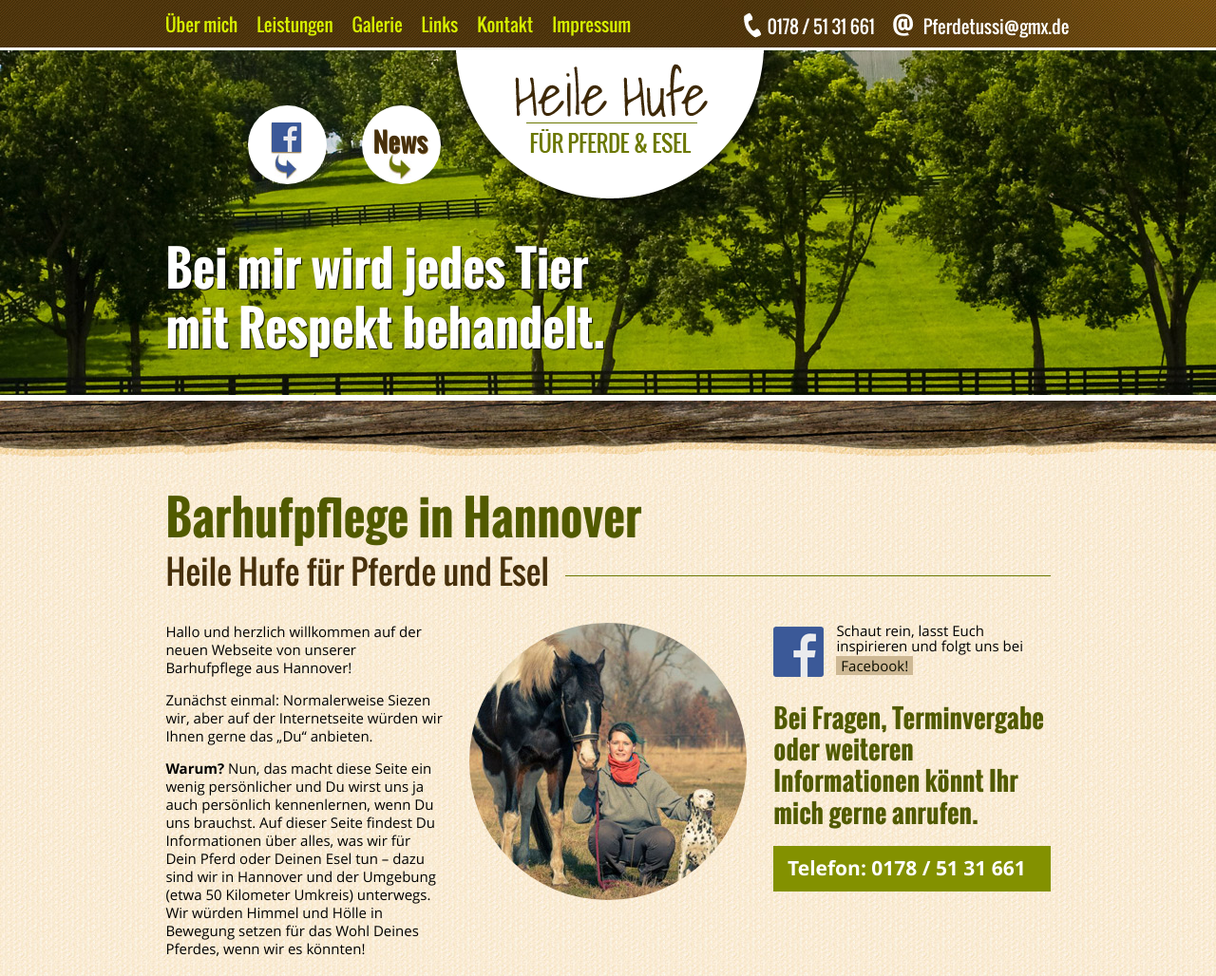
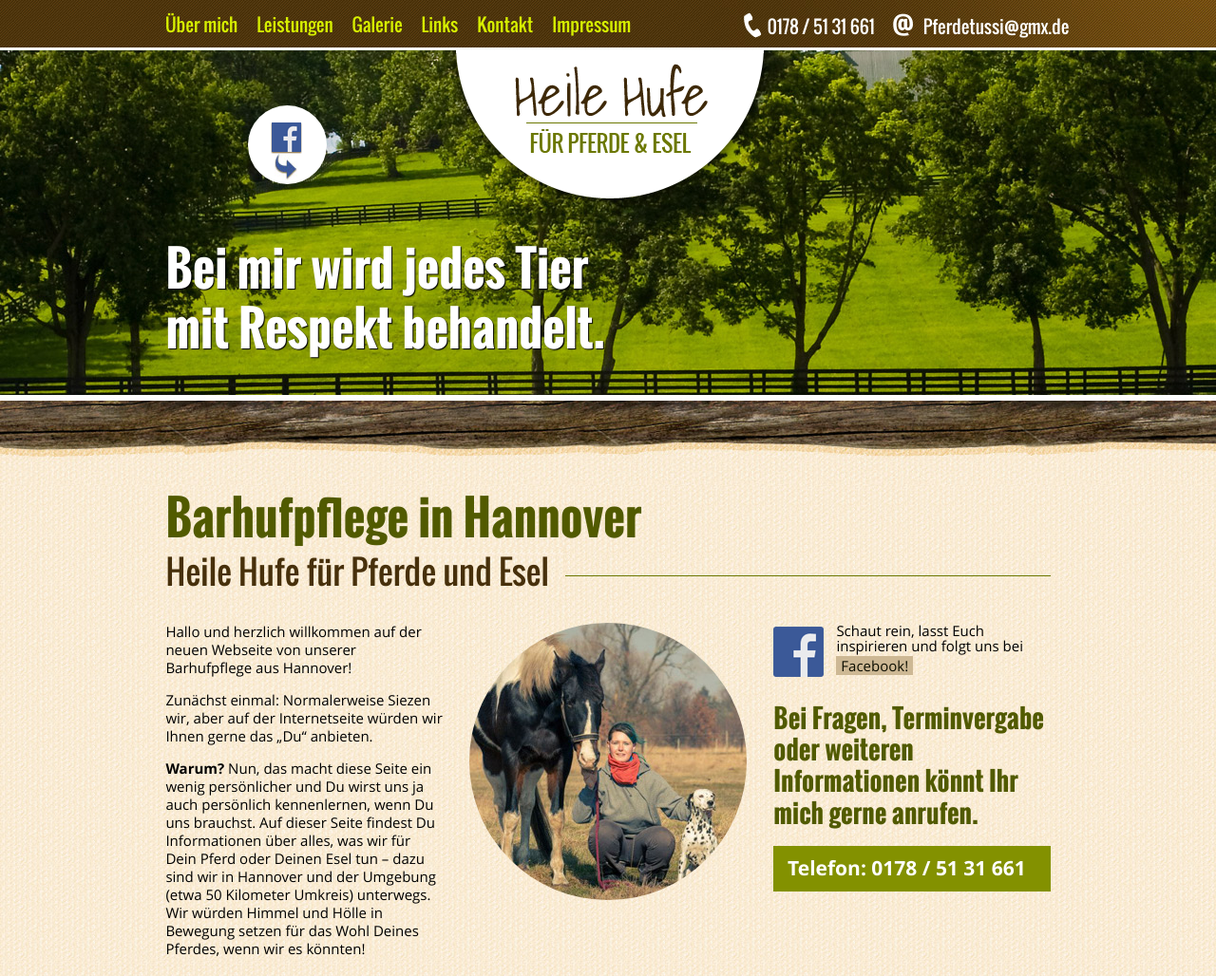
Before and after one commit to pferdetussi/pferdetussi.github.io, a plain HTML site: page index.html in a window 1280 px wide. Shown: the top 1028 px of the page at 95% size. Drawn offline with Linux system fonts and the light colour scheme.

Commit message:
news weg

```diff
--- a/index.html
+++ b/index.html
@@ -108,9 +108,6 @@ var loader_pic = 'https://web.archive.org/web/20171005173317/http://cms.euroweb.
                 <div class="facebookButton">
                     <a class="facebook" href="https://www.facebook.com/HeileHufe" title="Facebook" target="_blank" rel="external">Facebook</a>
                 </div>
-                <div class="newsButton">
-                    <a class="news" href="http://www.heilehufe.de/index.php#newsanchor" title="News">News</a>
-                </div>
                 <p class="claim">Bei mir wird jedes Tier<br>
                 mit Respekt behandelt.</p>
             </div> <!-- end of header -->
```
